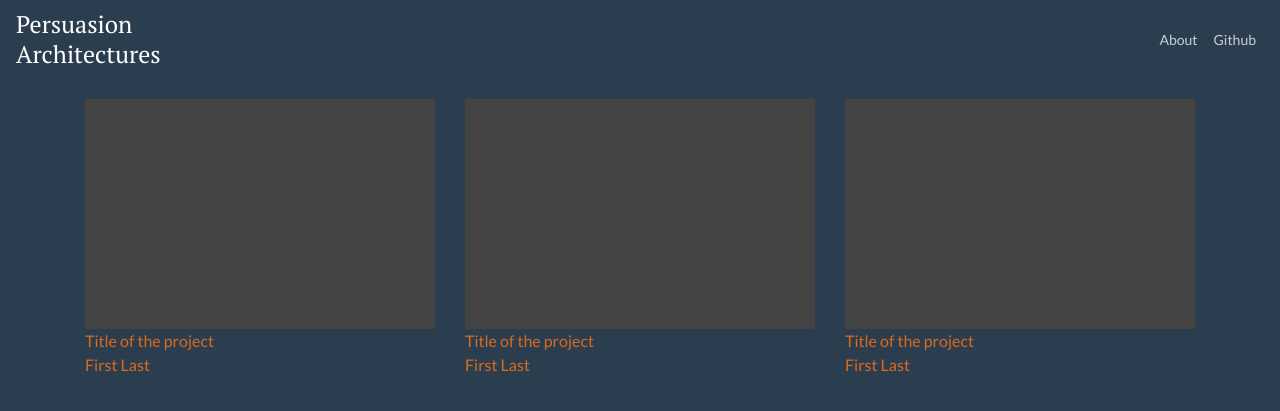
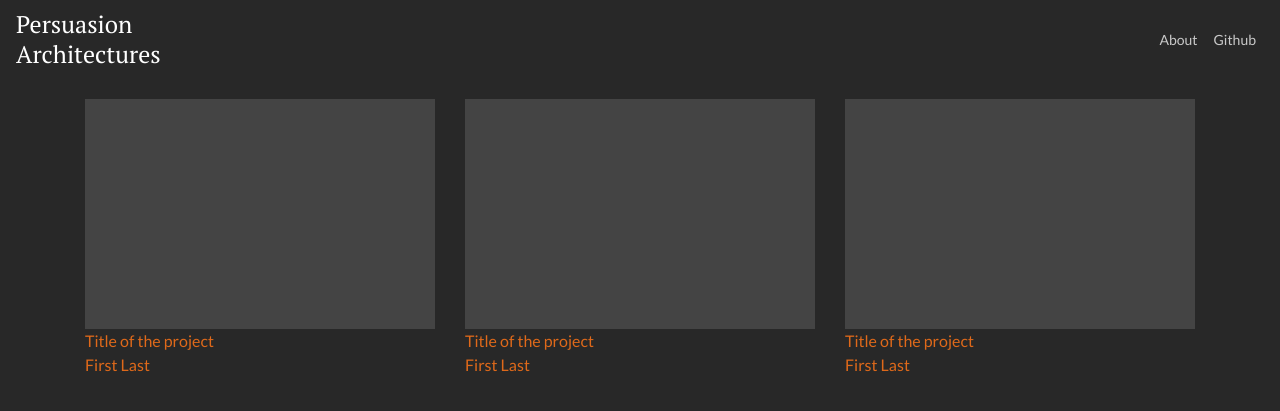
Before and after one commit to sneakaway-studio/persuasion-architectures, a PHP site: page / in a window 1280 px wide. Shown: the top 411 px of the page. Run offline with PHP 8.4, Linux system fonts and the light colour scheme; some libraries are stand-ins or nearby versions.

Commit message:
Adds design v.2

```diff
--- a/assets/css/styles.css
+++ b/assets/css/styles.css
@@ -1,9 +1,9 @@
 
 
 
-
+body{ background-color: #282828 !important; }
 .navbar-brand { font: 1.5rem/1.9rem 'PT Serif', serif; font-weight: 400; }
-.navbar-dark { background-color: #2B3E50 !important; }
+.navbar-dark { background-color: #282828 !important; }
 
 .project-thumb {
     margin-top: 20px;
```
Also changed, not shown: designs/1-home.png (renamed from designs/1.png), designs/2-chapters.png (added), designs/2-home.png (added), designs/2-page.png (added), 1 other file.
